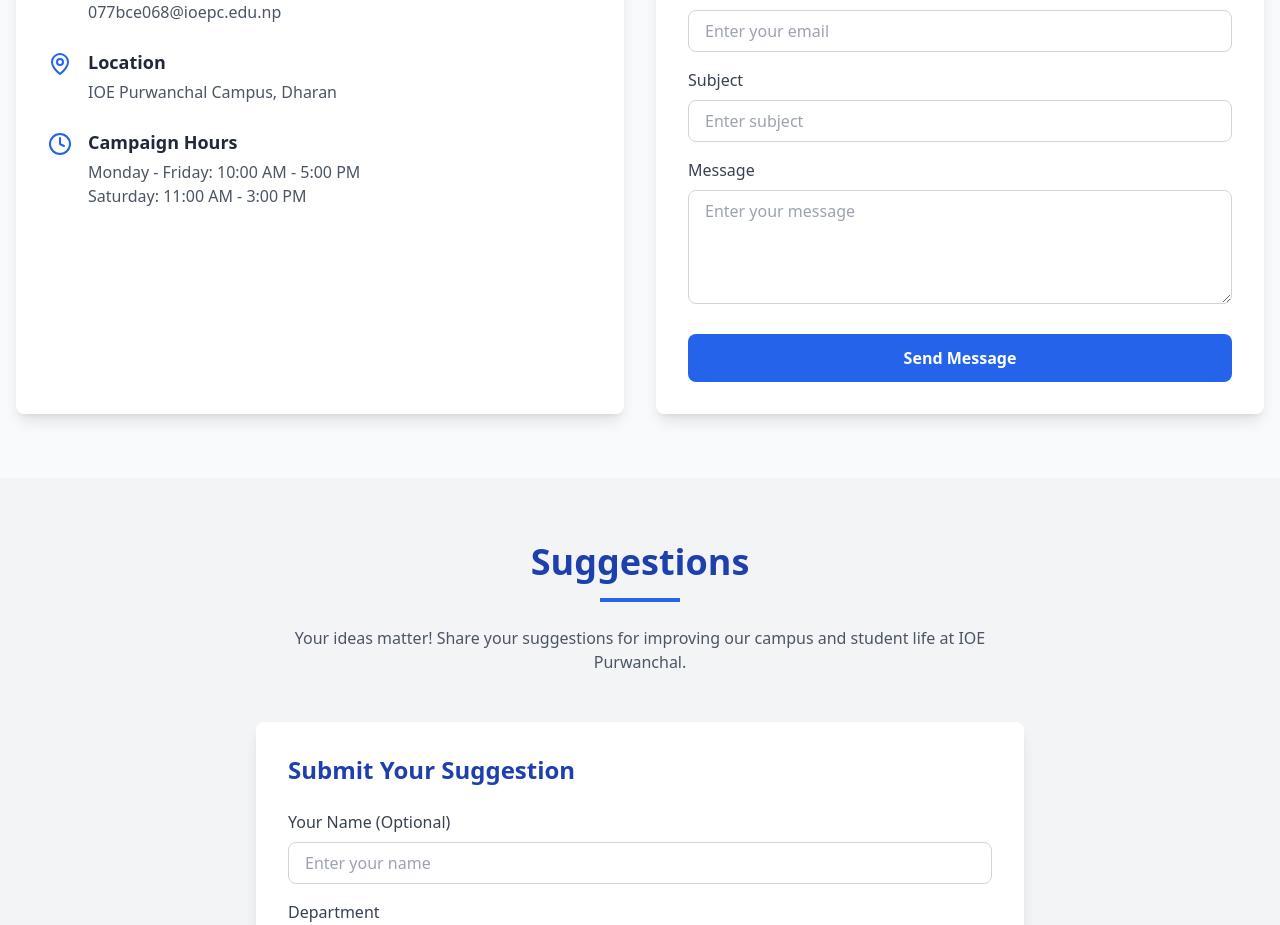
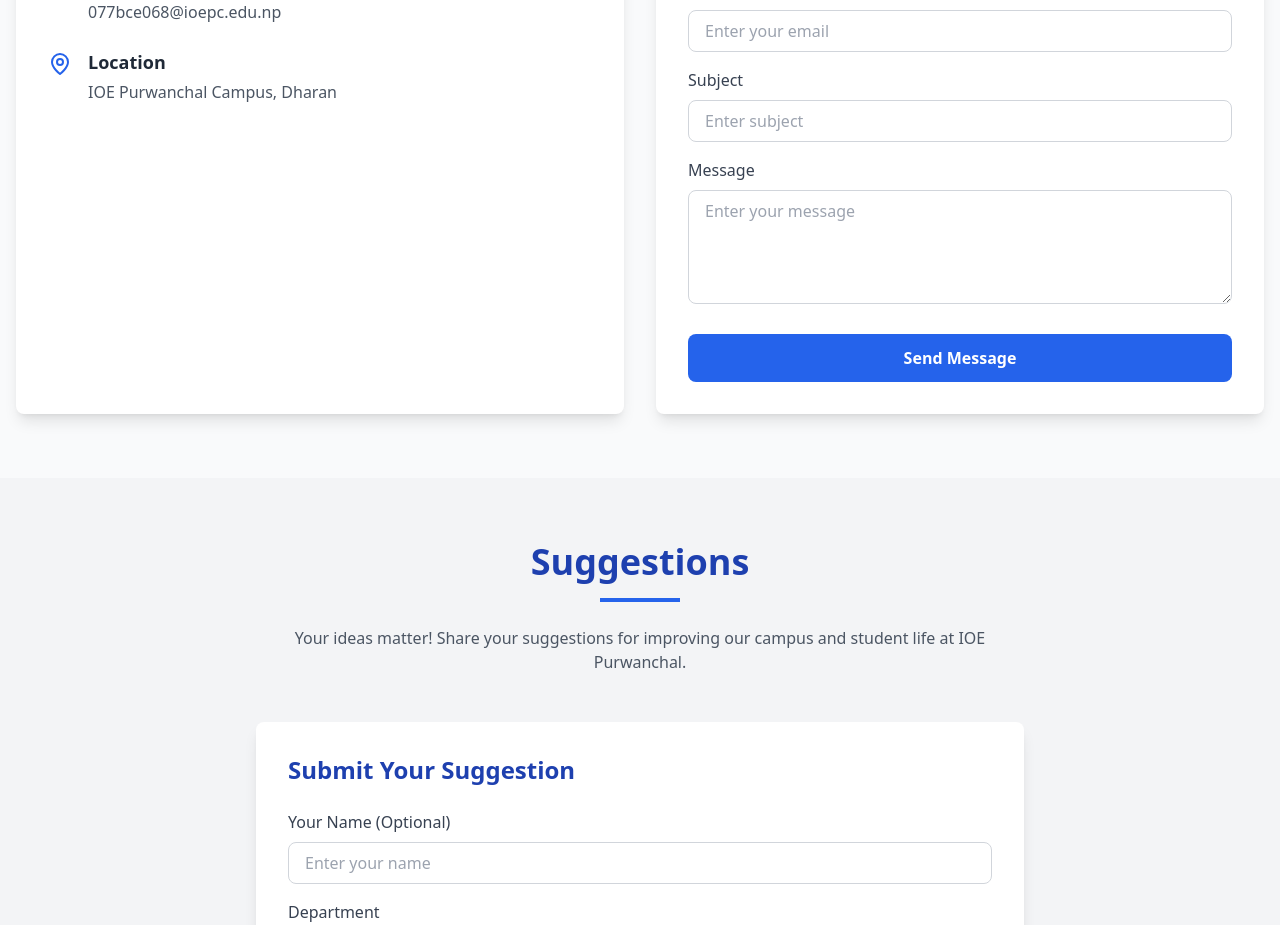
Before and after one commit to hackerkritam/sabinforerc.github.io, a React (Vite) app: page / in a window 1280 px wide. Shown: the part 3440-4365 px from the top of the page. Built offline with nearby package versions, Linux system fonts and the light colour scheme.

Commit message:
little_change

```diff
--- a/src/components/Contact.tsx
+++ b/src/components/Contact.tsx
@@ -40,15 +40,7 @@ const Contact = () => {
             </div>
           </div>
 
-          <div className="flex items-start">
-            <Clock className="h-6 w-6 text-blue-600 mr-4 mt-1" />
-            <div>
-              <h4 className="text-lg font-semibold text-gray-800 mb-1">Campaign Hours</h4>
-              <p className="text-gray-600">Monday - Friday: 10:00 AM - 5:00 PM</p>
-              <p className="text-gray-600">Saturday: 11:00 AM - 3:00 PM</p>
-            </div>
-          </div>
-        </div>
+                  </div>
 
         <div className="md:w-1/2 bg-white rounded-lg shadow-lg p-8">
           <h3 className="text-2xl font-bold text-blue-800 mb-6">Send a Message</h3>
```
